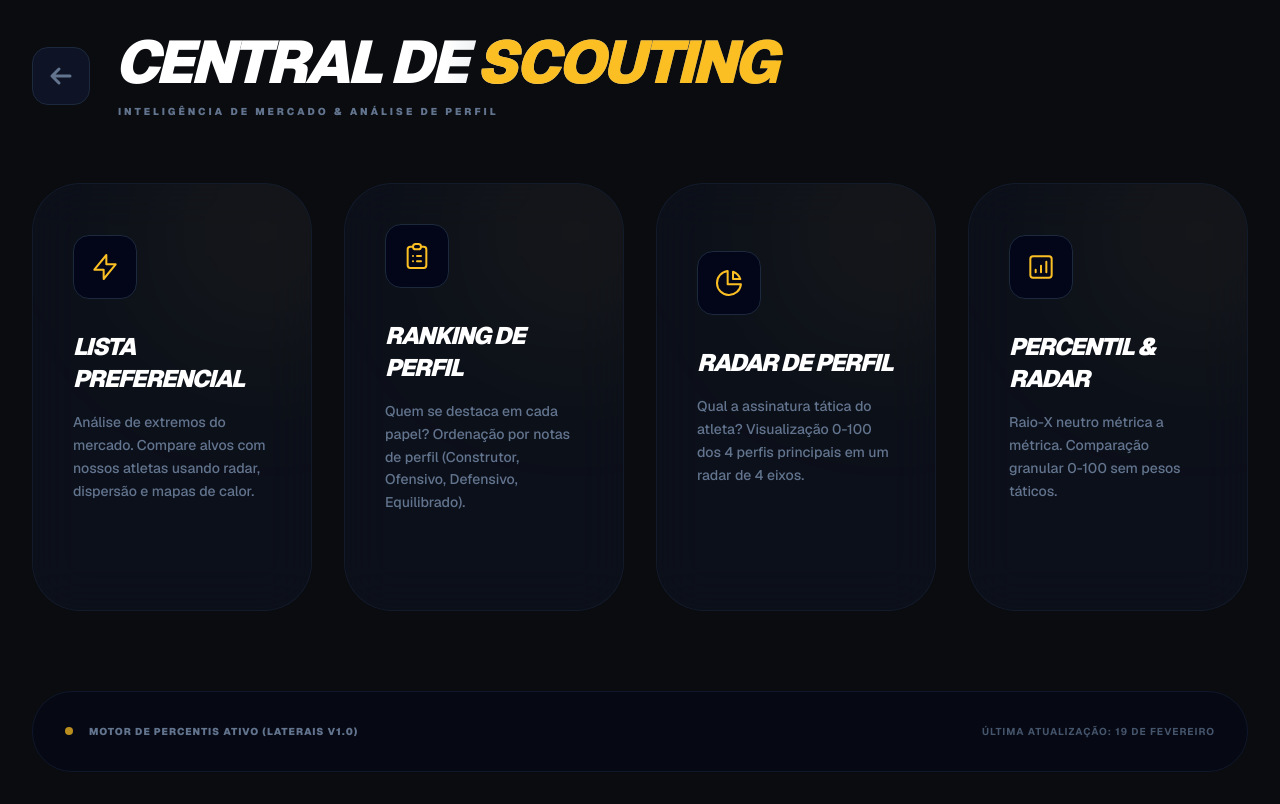
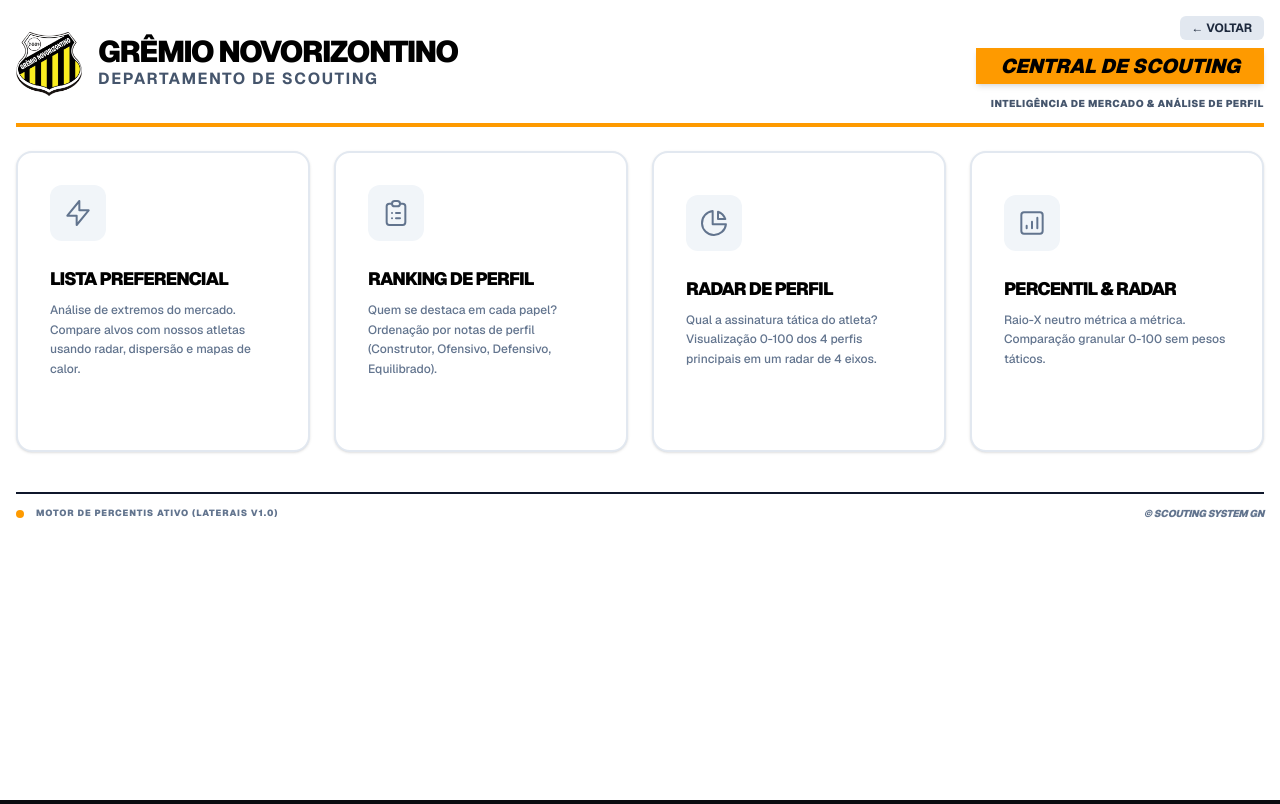
Before and after one commit to adryanalmeidalima1998-pixel/dashboard-clube-novorizontino, a Next.js app: page /central-scouting in a window 1280 px wide. Built offline with nearby package versions, Linux system fonts and the light colour scheme.

Commit message:
Update page.js

```diff
--- a/app/central-scouting/page.js
+++ b/app/central-scouting/page.js
@@ -54,67 +54,70 @@
   ]
 
   return (
-    <div className="min-h-screen bg-[#0a0c10] text-white p-4 md:p-8 font-sans">
-      <div className="max-w-[1400px] mx-auto">
+    <div className="min-h-screen bg-white text-black p-4 font-sans">
+      <div className="max-w-[1400px] mx-auto flex flex-col gap-6">
 
         {/* HEADER */}
-        <div className="flex items-center gap-6 mb-16">
-          <button onClick={() => router.push('/')} className="p-4 bg-slate-900/80 hover:bg-brand-yellow/20 rounded-2xl border border-slate-800 transition-all group">
-            <svg className="w-6 h-6 text-slate-500 group-hover:text-brand-yellow" fill="none" stroke="currentColor" viewBox="0 0 24 24">
-              <path strokeLinecap="round" strokeLinejoin="round" strokeWidth={3} d="M10 19l-7-7m0 0l7-7m-7 7h18" />
-            </svg>
-          </button>
+        <header className="flex justify-between items-center border-b-4 border-amber-500 pb-3">
+          <div className="flex items-center gap-4">
+            <img src="/club/escudonovorizontino.png" alt="Shield" className="h-16 w-auto" />
             <div>
-            <h1 className="text-4xl md:text-6xl font-black italic tracking-tighter uppercase leading-none bg-gradient-to-r from-white via-white to-slate-500 bg-clip-text text-transparent">
-              Central de <span className="text-brand-yellow">Scouting</span>
-            </h1>
-            <p className="text-slate-500 text-[10px] font-black uppercase tracking-[0.3em] mt-3 ml-1">Inteligência de Mercado & Análise de Perfil</p>
+              <h1 className="text-3xl font-black tracking-tighter text-black uppercase leading-none">Grêmio Novorizontino</h1>
+              <p className="text-base font-bold tracking-widest text-slate-600 uppercase">Departamento de Scouting</p>
             </div>
           </div>
+          <div className="text-right flex flex-col items-end gap-2">
+            <button
+              onClick={() => router.push('/')}
+              className="bg-slate-200 text-slate-800 px-3 py-1 rounded-md text-xs font-bold hover:bg-slate-300 transition-colors"
+            >
+              ← VOLTAR
+            </button>
+            <div className="bg-amber-500 text-black px-6 py-1 font-black text-xl uppercase italic shadow-md">
+              Central de Scouting
+            </div>
+            <div className="text-slate-600 font-black text-[10px] mt-1 tracking-wider uppercase">
+              Inteligência de Mercado & Análise de Perfil
+            </div>
+          </div>
+        </header>
 
         {/* GRID DE FERRAMENTAS */}
-        <div className="grid grid-cols-1 md:grid-cols-4 gap-8">
+        <div className="grid grid-cols-1 md:grid-cols-2 lg:grid-cols-4 gap-6">
           {ferramentas.map((item) => (
             <button
               key={item.id}
               onClick={() => router.push(item.rota)}
-              className="group relative bg-slate-900/40 backdrop-blur-xl p-10 rounded-[3rem] border border-slate-800/50 text-left hover:border-brand-yellow/50 transition-all duration-500 overflow-hidden"
+              className="group border-2 border-slate-200 hover:border-amber-500 bg-white p-8 rounded-2xl text-left transition-all duration-200 shadow-sm hover:shadow-md"
             >
-              {/* Efeito de Glow no Hover */}
-              <div className="absolute -right-20 -top-20 w-64 h-64 bg-brand-yellow/5 rounded-full blur-[80px] group-hover:bg-brand-yellow/10 transition-all duration-700"></div>
-
-              <div className="relative z-10">
-                <div className="w-16 h-16 bg-slate-950 rounded-2xl flex items-center justify-center border border-slate-800 mb-8 group-hover:scale-110 group-hover:border-brand-yellow/30 transition-all duration-500 text-brand-yellow">
+              <div className="w-14 h-14 bg-slate-100 group-hover:bg-amber-500 rounded-xl flex items-center justify-center mb-6 transition-all duration-200 text-slate-500 group-hover:text-black">
                 {item.icon}
               </div>
-
-                <h2 className="text-2xl font-black italic uppercase tracking-tighter mb-4 group-hover:text-brand-yellow transition-colors">
+              <h2 className="text-lg font-black uppercase tracking-tighter mb-2 text-black group-hover:text-amber-600 transition-colors">
                 {item.titulo}
               </h2>
-
-                <p className="text-slate-500 text-sm leading-relaxed font-medium group-hover:text-slate-300 transition-colors">
+              <p className="text-slate-500 text-xs leading-relaxed font-medium group-hover:text-slate-700 transition-colors">
                 {item.descricao}
               </p>
-
-                <div className="mt-10 flex items-center gap-2 text-[10px] font-black uppercase tracking-widest text-brand-yellow opacity-0 group-hover:opacity-100 transition-all translate-x-[-10px] group-hover:translate-x-0">
-                  Acessar Ferramenta
-                  <svg className="w-4 h-4" fill="none" stroke="currentColor" viewBox="0 0 24 24">
+              <div className="mt-6 flex items-center gap-2 text-[10px] font-black uppercase tracking-widest text-amber-600 opacity-0 group-hover:opacity-100 transition-all">
+                Acessar
+                <svg className="w-3 h-3" fill="none" stroke="currentColor" viewBox="0 0 24 24">
                   <path strokeLinecap="round" strokeLinejoin="round" strokeWidth={3} d="M17 8l4 4m0 0l-4 4m4-4H3" />
                 </svg>
-                </div>
               </div>
             </button>
           ))}
         </div>
 
-        {/* FOOTER INFO */}
-        <div className="mt-20 p-8 bg-slate-950/50 rounded-[2.5rem] border border-slate-900 flex flex-col md:flex-row items-center justify-between gap-8">
-          <div className="flex items-center gap-4">
-            <div className="w-2 h-2 bg-brand-yellow rounded-full animate-pulse"></div>
-            <span className="text-[10px] font-black uppercase tracking-widest text-slate-500">Motor de Percentis Ativo (Laterais v1.0)</span>
+        {/* FOOTER */}
+        <footer className="flex justify-between items-center border-t-2 border-slate-900 pt-3 mt-4">
+          <div className="flex items-center gap-3">
+            <div className="w-2 h-2 bg-amber-500 rounded-full"></div>
+            <span className="text-[9px] font-black uppercase tracking-widest text-slate-500">Motor de Percentis Ativo (Laterais v1.0)</span>
           </div>
-          <div className="text-[10px] font-bold text-slate-600 uppercase tracking-widest">Última atualização: 19 de fevereiro</div>
-        </div>
+          <p className="text-[10px] text-slate-500 font-black italic tracking-tight uppercase">© Scouting System GN</p>
+        </footer>
+
       </div>
     </div>
   )
```
Lines whose indentation alone changed are shown as unchanged.
